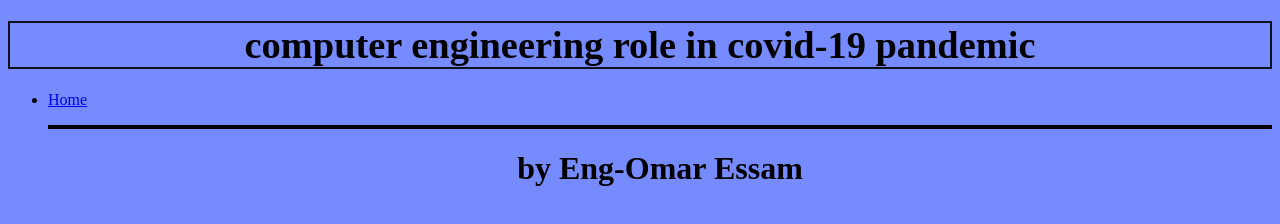
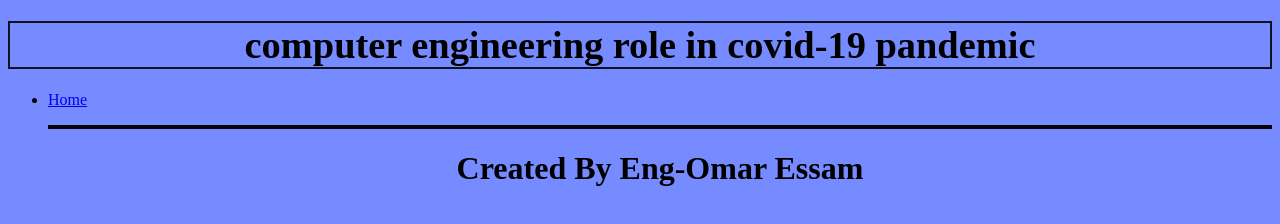
Before and after one commit to omaressamv/ece001, a plain HTML site: page statistics.html.html in a window 1280 px wide. Drawn offline with Linux system fonts and the light colour scheme.

Commit message:
Update statistics.html.html

```diff
--- a/statistics.html.html
+++ b/statistics.html.html
@@ -17,7 +17,7 @@
     <center>
         <p style="border:2px solid rgb(8, 3, 3);"
            <b></b></p><h1><b>
-            by Eng-Omar Essam</b>
+            Created By Eng-Omar Essam</b>
             </center>
 </body>
 </html>
```
